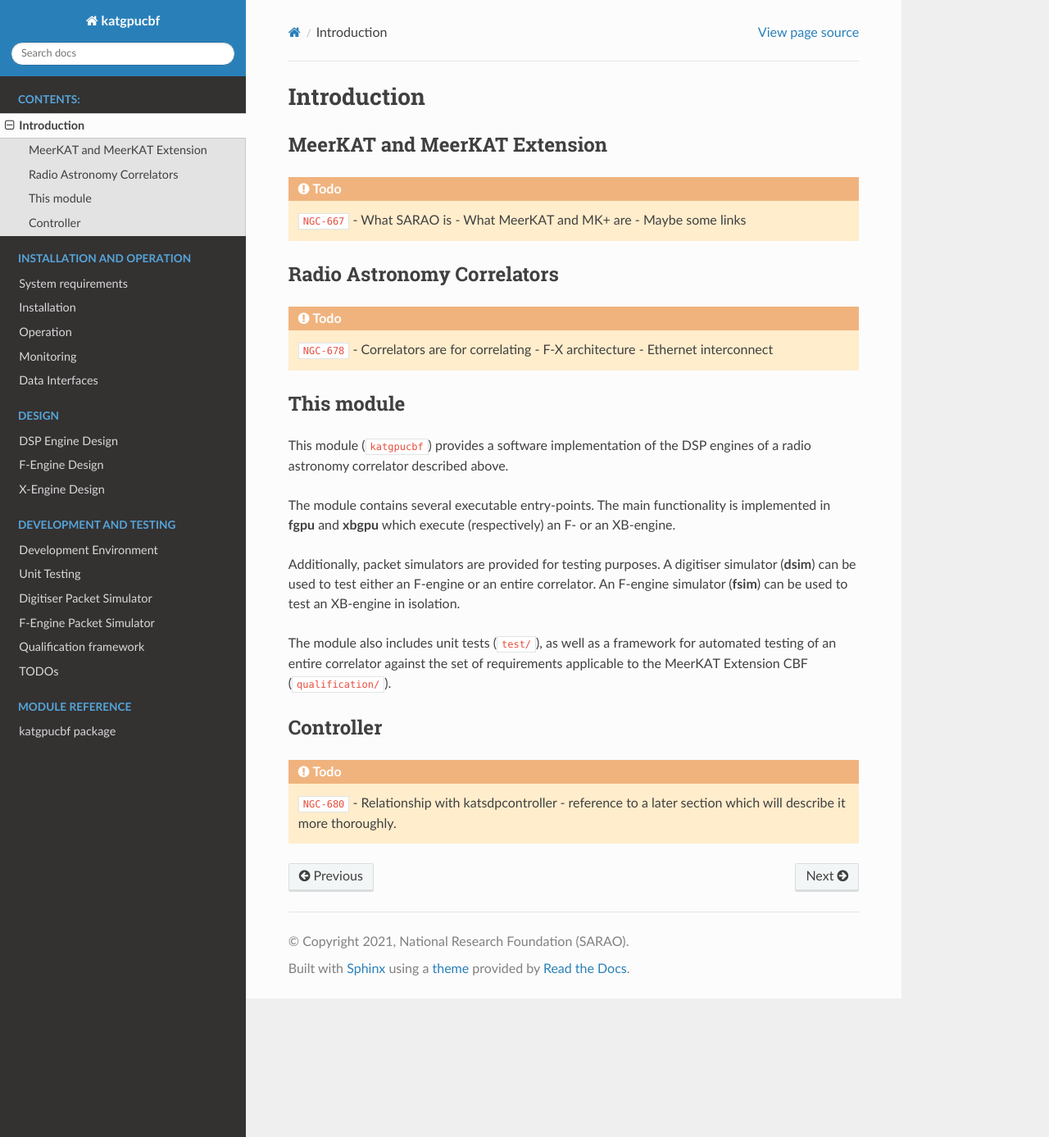
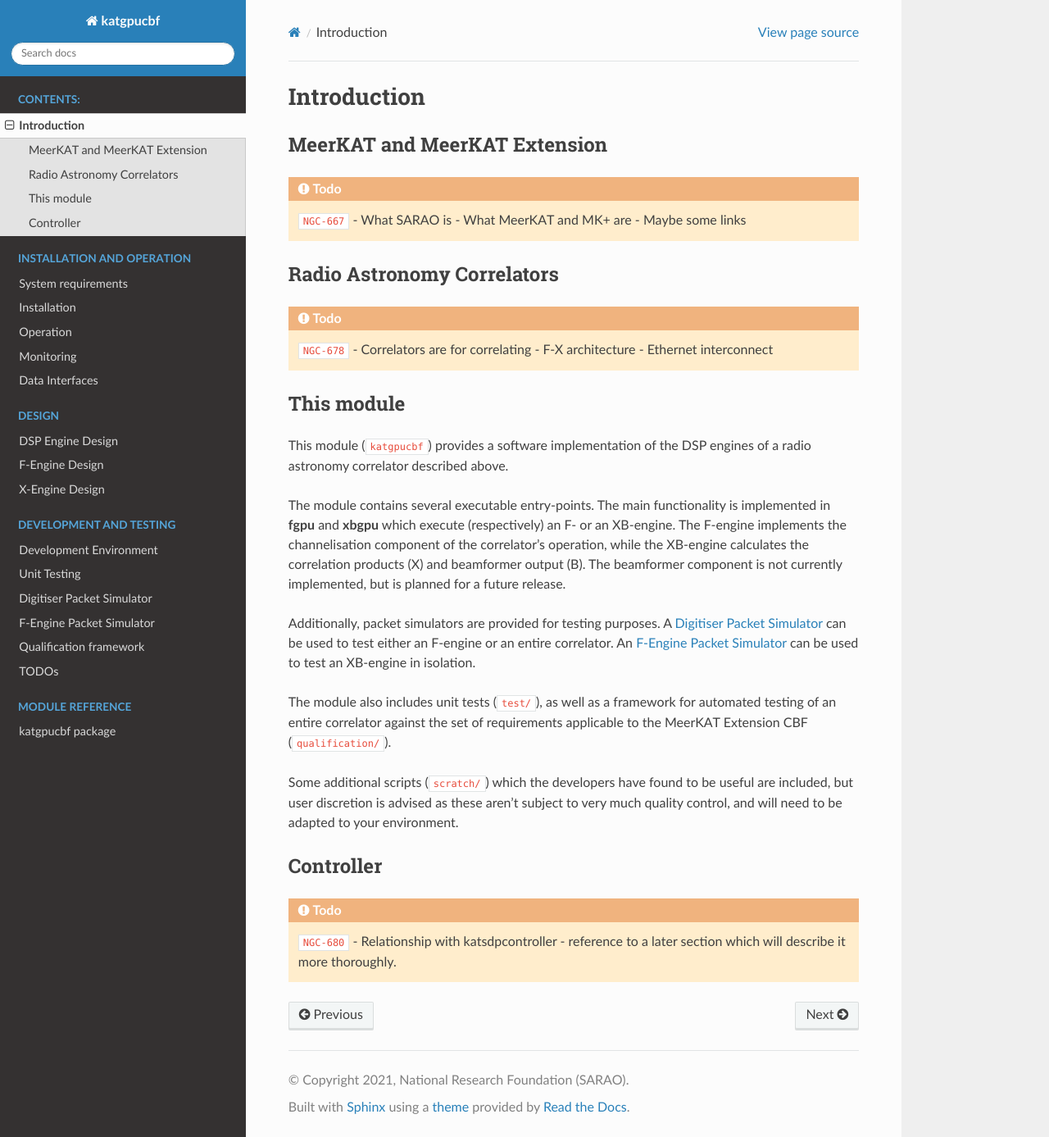
Before and after one commit to ska-sa/katgpucbf, a Sphinx documentation site: the page built from doc/introduction.rst, in a window 1280 px wide and 1387 px high. Shown: the whole window at 82% size. Built offline with Sphinx 7.4.7 and the Read the Docs theme 2.0.0, drawn with Linux system fonts in a browser that asks for light colours; formulas are drawn with MathJax 3; the version number could not be read and is left out.

Commit message:
Update intro
Describe XB engine, make links to fsim and dsim, and mention the scratch
folder.

```diff
--- a/doc/dsim.rst
+++ b/doc/dsim.rst
@@ -1,3 +1,5 @@
+.. _dsim:
+
 Digitiser Packet Simulator
 ==========================
 
--- a/doc/fsim.rst
+++ b/doc/fsim.rst
@@ -1,3 +1,5 @@
+.. _fsim:
+
 F-Engine Packet Simulator
 -------------------------
 
--- a/doc/introduction.rst
+++ b/doc/introduction.rst
@@ -29,16 +29,22 @@
 
 The module contains several executable entry-points. The main functionality is
 implemented in :program:`fgpu` and :program:`xbgpu` which execute (respectively)
-an F- or an XB-engine.
+an F- or an XB-engine. The F-engine implements the channelisation component of
+the correlator's operation, while the XB-engine calculates the correlation
+products (X) and beamformer output (B). The beamformer component is not
+currently implemented, but is planned for a future release.
 
-Additionally, packet simulators are provided for testing purposes. A digitiser
-simulator (:program:`dsim`) can be used to test either an F-engine or an entire
-correlator. An F-engine simulator (:program:`fsim`) can be used to test an
-XB-engine in isolation.
+Additionally, packet simulators are provided for testing purposes. A :ref:`dsim`
+can be used to test either an F-engine or an entire correlator. An :ref:`fsim`
+can be used to test an XB-engine in isolation.
 
 The module also includes unit tests (:file:`test/`), as well as a framework for
 automated testing of an entire correlator against the set of requirements
 applicable to the MeerKAT Extension CBF (:file:`qualification/`).
+
+Some additional scripts (:file:`scratch/`) which the developers have found to be
+useful are included, but user discretion is advised as these aren't subject to
+very much quality control, and will need to be adapted to your environment.
 
 
 Controller
```
